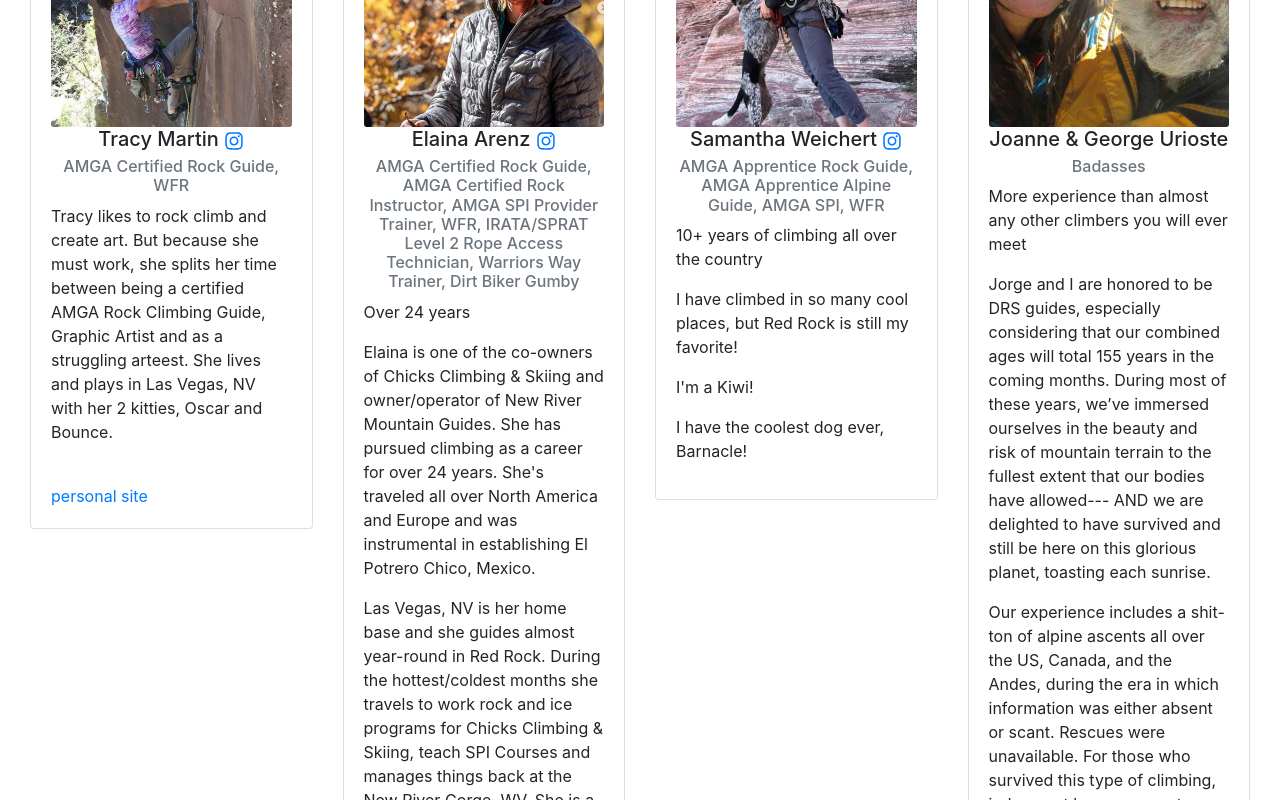
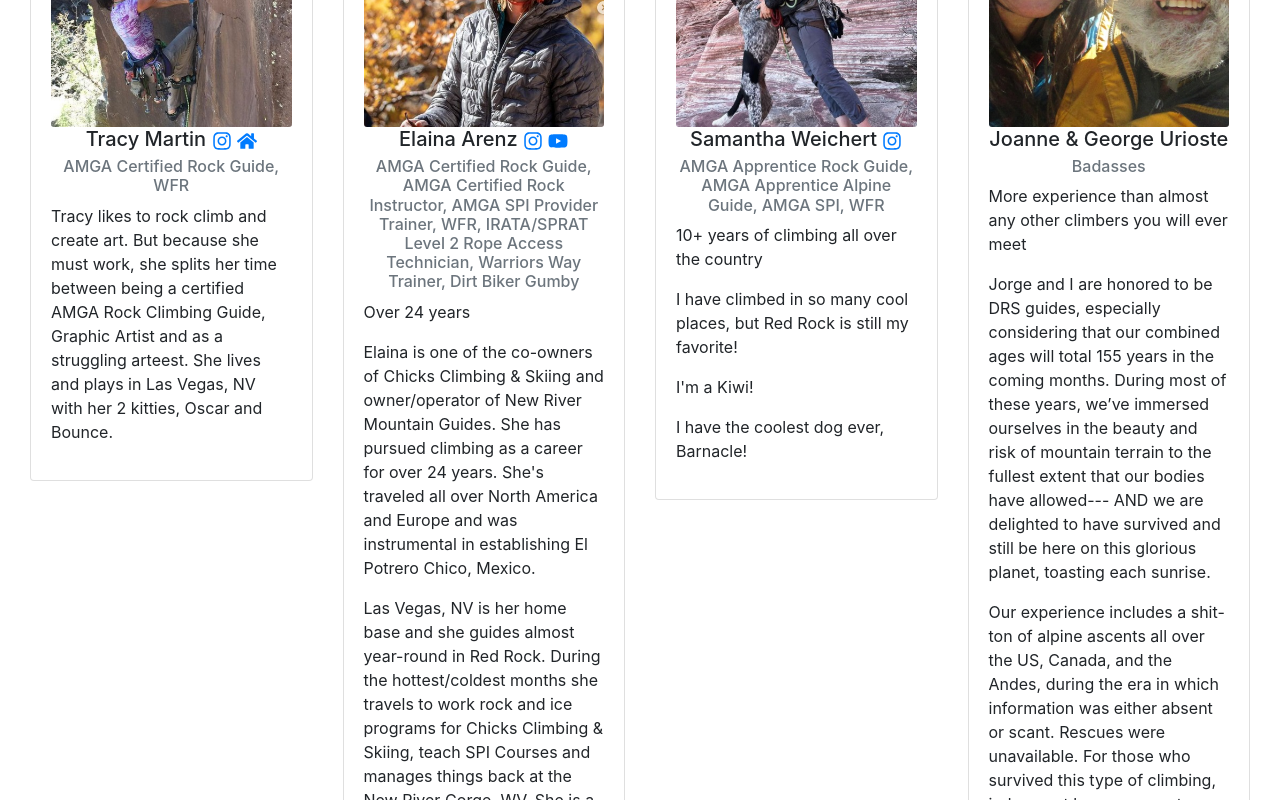
Before and after one commit to j-poneil/desert-rock-sports, a React (Create React App) app: page /guiding in a window 1280 px wide. Shown: the part 3440-4240 px from the top of the page. Built offline with nearby package versions, Linux system fonts and the light colour scheme; a web font is replaced by a local one.

Commit message:
different social icons

```diff
--- a/src/components/Guiding.js
+++ b/src/components/Guiding.js
@@ -1,5 +1,8 @@
 import React from 'react';
 import { FaInstagram } from 'react-icons/fa';
+import { MdHttp } from 'react-icons/md';
+import { CgWebsite } from 'react-icons/cg';
+import { FaYoutube, FaHome } from 'react-icons/fa';
 
 import Container from 'react-bootstrap/Container';
 import Row from 'react-bootstrap/Row';
@@ -54,15 +57,23 @@ export default function Guiding(){
                 <Col key={i.name}>
                     <Card>
                         <Card.Body>
-                            <Card.Img src={i.pic} alt={i.name} />
-                            <Card.Title className="text-center">{ i.name } {i.ig !== "" && <a href={i.ig} target="_blank" rel="noopener noreferrer"><FaInstagram /></a>}</Card.Title>
+                            <Card.Img
+                                src={i.pic}
+                                alt={i.name}
+                            />
+                            <Card.Title
+                                className="text-center">
+                                    { i.name }
+                                    {i.ig !== "" && <> <a href={i.ig} target="_blank" rel="noopener noreferrer"><FaInstagram /></a></>}
+                                    {i.youtube !== "" && <> <a href={i.youtube} target="_blank" rel="noopener noreferrer"><FaYoutube /></a></>}
+                                    {i.site !== "" && <> <a href={i.site} target="_blank" rel="noopener noreferrer"><FaHome /></a></>}
+                            </Card.Title>
                             <Card.Subtitle className="mb-2 text-muted text-center">{ i.certs !== "" && i.certs }</Card.Subtitle>
                             <Card.Text>
                                 {i.exp !== "" && <p>{i.exp}</p>}
                                 <p>{i.bio1}</p>
                                 {i.bio2 !== "" && <p>{i.bio2}</p>}
                                 {i.bio3 !== "" && <p>{i.bio3}</p>}
-                                {i.site !== "" && <><br/><a href={i.site}>personal site</a></>}
                             </Card.Text>
                         </Card.Body>
                     </Card>
```
